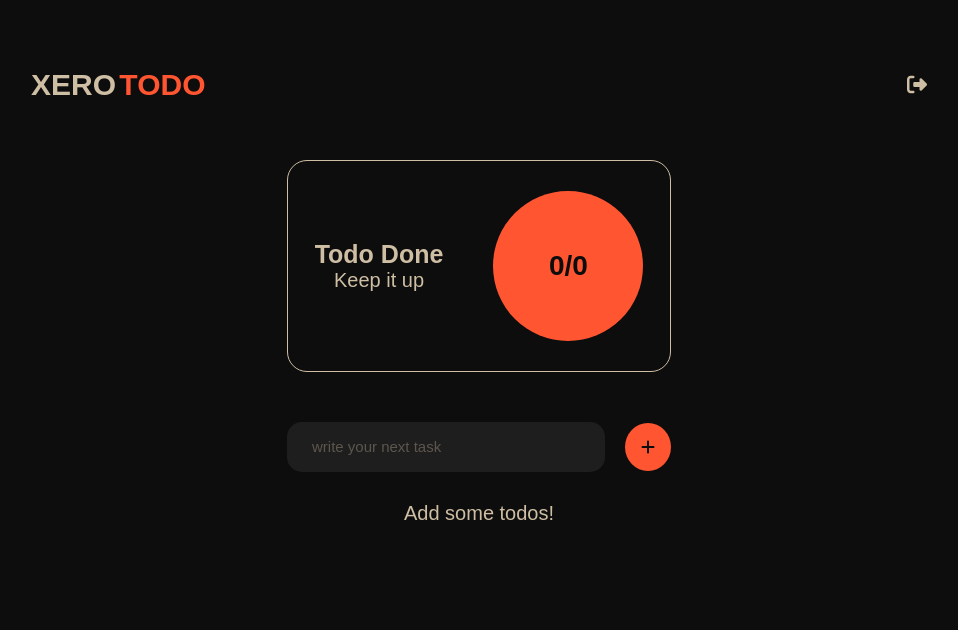
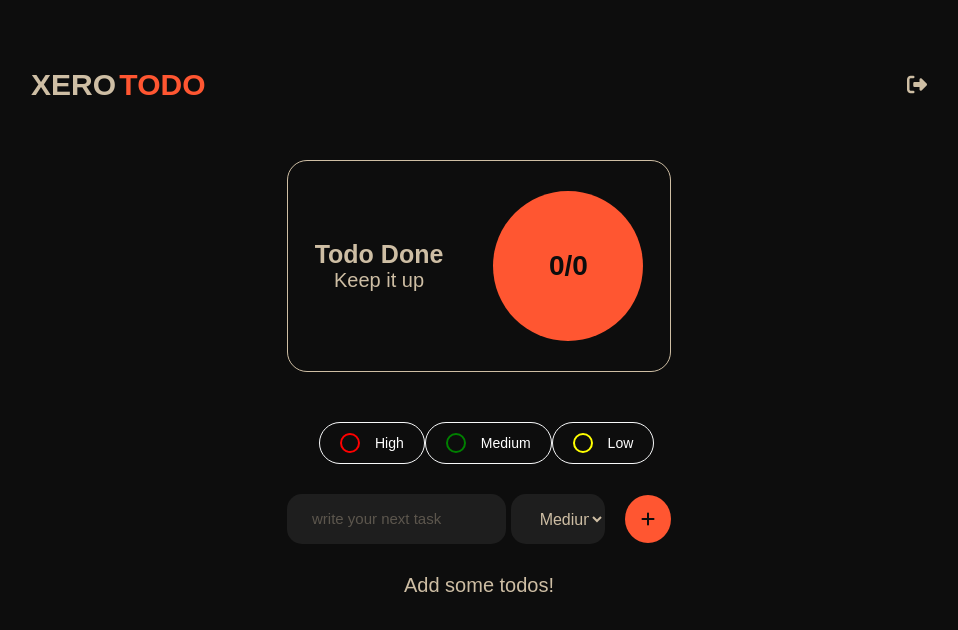
Before and after one commit to prajwalkumar05/todo-app, a Vue app: page / in a window 1280 px wide. Shown: the top 630 px of the page, without its empty margins (161-1119 px from the left). Built offline with nearby package versions, Linux system fonts and the light colour scheme.

Commit message:
priority based listin

```diff
--- a/src/App.vue
+++ b/src/App.vue
@@ -2,13 +2,17 @@
   <div id="app">
     <Navbar />
     <TodoCounter :todos-list="todos" />
-    <TodoInput @input-value="handleInputValue"  />
+    <PriorityIndicator />
+    <TodoInput :initial-value="todoToEdit" @input-value="handleInputValue" />
+
     <p v-if="todos.length === 0" class="todos_list_alert_text">Add some todos!</p>
-    <TodoList v-for="(todo, index) in todos" :todo="todo" :key="index"
-    @remove-todo="deleteTodo"
-    :index="index"
-    @show-toast="showToast" />
+
+    <TodoList v-for="(todo, index) in sortedTasks" :todo="todo" :key="index" @remove-todo="deleteTodo" :index="index"
+      @edit-todo="editTodo" @show-toast="showToast" @swapthe-value="swapThevalue" />
+
+
     <MessageAlert :message="toastMessage" ref="toast" />
+
   </div>
 </template>
 
@@ -18,6 +22,7 @@ import TodoList from './components/TodoList.vue'
 import TodoCounter from './components/TodoCounter.vue'
 import TodoInput from './components/TodoInput.vue'
 import MessageAlert from './components/MessageAlert.vue'
+import PriorityIndicator from './components/PriorityIndicator.vue'
 
 export default {
   name: 'App',
@@ -26,39 +31,98 @@ export default {
     TodoCounter,
     TodoList,
     TodoInput,
-    MessageAlert
+    MessageAlert,
+    PriorityIndicator
   },
   data() {
     return {
       todos: [],
-      toastMessage:"",
+      toastMessage: "",
+      counter: 1,
+      todoToEdit: "",
+      editingTask: null,
+      swapValue1: null,
+      swapValue2: null,
     }
   },
+  computed: {
+    sortedTasks() {
+      const priorityOrder = { high: 0, medium: 1, low: 2 };
+      const sorted = this.todos.slice().sort((a, b) => priorityOrder[a.selectedPriority] - priorityOrder[b.selectedPriority]);
+      console.log("sorted");
+      console.log(sorted);
+      return sorted;
+    }
+  },
+
   methods: {
-    handleInputValue(inputValue) {
+    handleInputValue(inputValue, selectedPriority) {
+      console.log(inputValue, selectedPriority)
 
-      if(inputValue === ""){
+      if (inputValue === "") {
         return
       }
 
-      this.todos.push({
-        taskName: inputValue,
-        isDone: false,
-        isEditing: false
-      })
-      this.showToast("Todo Adedd")
-      console.log(this.todos)
+      if (this.editingTask != null) {
+        const todoToUpdate = this.todos.find(todo => todo.id === this.editingTask);
+        if (todoToUpdate) {
+          todoToUpdate.taskName = inputValue;
+        }
+        this.editingTask = null;
+      }
+      else {
+        this.todos.push({
+          id: this.counter++, taskName: inputValue, isDone: false, isEditing: false, selectedPriority: selectedPriority
+        })
+        this.showToast("Todo Adedd")
+        console.log(this.todos)
+      }
     },
 
     deleteTodo(id) {
       console.log(id)
-      this.todos = this.todos.filter((todo, i) => i !== id);
+      this.todos = this.todos.filter((todo) => todo.id !== id);
+      this.editingTask = null;
     },
 
     showToast(message) {
       this.toastMessage = message;
       this.$refs.toast.showToast();
-    }
+    },
+
+    editTodo(taskname, id) {
+      console.log(taskname, id)
+      this.todoToEdit = taskname;
+      this.editingTask = id
+    },
+
+    swapThevalue(index) {
+      if (this.swapValue1 === null) {
+        this.swapValue1 = index;
+        console.log(this.swapValue1);
+      } else if (this.swapValue2 === null) {
+        this.swapValue2 = index;
+        console.log(this.swapValue2);
+      }
+      this.compare()
+    },
+    compare(){
+        if (this.swapValue1 !== null && this.swapValue2 !== null) {
+          console.log("i am running");
+          const temp = this.todos[this.swapValue1].taskName;
+          this.todos[this.swapValue1].taskName = this.todos[this.swapValue2].taskName;
+          this.todos[this.swapValue2].taskName = temp;
+
+
+          this.swapValue1 = null;
+          this.swapValue2 = null;
+        }
+      }
+
+
+
+
+
   }
 }
 </script>
@@ -80,7 +144,7 @@ export default {
   min-height: 100vh;
 }
 
-.todos_list_alert_text{
+.todos_list_alert_text {
   font-size: 2rem;
   color: #CEBEA4;
 }
--- /dev/null
+++ b/src/components/PriorityIndicator.vue
@@ -0,0 +1,67 @@
+<template>
+    <div class="priority-tags">
+      <div v-for="(priority, index) in priorityList" :key="index" class="priority-tag">
+        <div class="circle" :class="priority.class"></div>
+        <span class="tag-name">{{ priority.name }}</span>
+      </div>
+    </div>
+  </template>
+
+  <script>
+  export default {
+    name: 'PriorityIndicator',
+    data() {
+      return {
+        priorityList: [
+          { name: 'High', class: 'high-priority' },
+          { name: 'Medium', class: 'medium-priority' },
+          { name: 'Low', class: 'low-priority' }
+        ]
+      };
+    }
+  };
+  </script>
+
+  <style scoped>
+  .priority-tags {
+    display: flex;
+    justify-content: space-between;
+    align-items: center;
+    width: 25%;
+    margin: 0 auto;
+  }
+
+  .priority-tag {
+    display: flex;
+    align-items: center;
+    padding: 1rem 2rem;
+    border:1px solid  #f8f9fa;
+    border-radius: 25px;
+    gap: 10px;
+  }
+
+  .circle {
+    height: 20px;
+    width: 20px;
+    border-radius: 50%;
+    margin-right: 5px;
+  }
+
+  .tag-name {
+    font-size: 14px;
+    color: #fff;
+  }
+
+  /* Priority tag colors */
+  .high-priority {
+    border: 2px solid red;
+  }
+
+  .medium-priority {
+    border: 2px solid green;
+  }
+
+  .low-priority {
+    border: 2px solid yellow;
+  }
+  </style>
--- a/src/components/TodoInput.vue
+++ b/src/components/TodoInput.vue
@@ -1,26 +1,39 @@
 <template>
     <div class="add_todo_container">
-        <input ref="myInput" v-on:keyup.enter="handleSubmit"  class="add_todo_input" type="text" name="" id="" placeholder="write your next task" />
-        <span class="btn"  @click="handleSubmit"><i class="fa-solid fa-plus"></i></span>
+        <input v-model="inputValue" v-on:keyup.enter="handleSubmit" class="add_todo_input" type="text"
+            placeholder="write your next task" />
+        <select id="priority" v-model="selectedPriority">
+            <option value="high">High</option>
+            <option value="medium">Medium</option>
+            <option value="low">Low</option>
+        </select>
+        <span class="btn" @click="handleSubmit"><i class="fa-solid fa-plus"></i></span>
     </div>
 </template>
 
 <script>
 export default {
-    name: 'AddTodo',
+    name: 'TodoInput',
+    props: ["initialValue"],
     data() {
         return {
-            inputValue:""
+            inputValue: "",
+            selectedPriority: "medium"
         }
     },
+
+    watch: {
+        initialValue(newVal) {
+            this.inputValue = newVal;
+        }
+    },
+
     methods: {
         handleSubmit() {
-            this.inputValue = this.$refs.myInput.value;
-            this.$emit('input-value', this.inputValue);
-            this.$refs.myInput.value=""
+            this.$emit('input-value', this.inputValue, this.selectedPriority);
+            this.inputValue = ""
         },
-
-    }
+    },
 }
 </script>
 
@@ -44,6 +57,24 @@ export default {
     border: none;
     color: #CEBEA4;
     padding-left: 2.5rem;
+    font-size: 1.6rem;
+}
+
+#priority {
+    height: 100%;
+    width: 40%;
+    background-color: #1E1E1E;
+    border-radius: 15px;
+    outline: none;
+    border: none;
+    color: #CEBEA4;
+    padding-left: 2.5rem;
+    font-size: 1.6rem;
+    margin-left: 0.5rem;
+}
+
+option {
+    padding: 1rem;
     font-size: 1.6rem;
 }
 
--- a/src/components/TodoList.vue
+++ b/src/components/TodoList.vue
@@ -1,15 +1,16 @@
 <template>
     <div class="todos_list">
         <div :class="todo.isDone ? 'done' : 'todo_title_list'">
-            <div @click="doneTodo(todo)" class="circle"></div>
+            <div class="circle" :class="getPriorityClass(todo)" @click="doneTodo(todo)" ></div>
             <h3 v-if="!todo.isEditing" class="todo_title_text">{{ todo.taskName }}</h3>
             <input v-else v-model="editedTodo" v-on:keyup.enter="editTodo(todo)" class="todo_input_edit">
         </div>
 
 
         <div class="todo_logo">
+            <span @click="moveToHigh(index)" class="icons"><i class="fa-solid fa-retweet" :class="isClicked ? 'isclicked' : 'notclicked'"></i></span>
             <span @click="editTodo(todo)" class="icons"><i class="fa-regular fa-pen-to-square"></i></span>
-            <span @click="onDeleteTodo(index)" class="icons"><i class="fa-regular fa-trash-can"></i></span>
+            <span @click="onDeleteTodo(todo.id)" class="icons"><i class="fa-regular fa-trash-can"></i></span>
         </div>
     </div>
 </template>
@@ -20,7 +21,8 @@ export default {
     props: ["todo", "index"],
     data() {
         return {
-            editedTodo: ''
+            editedTodo: '',
+            isClicked:false,
         }
     },
     methods: {
@@ -32,22 +34,31 @@ export default {
 
         doneTodo(todo) {
             todo.isDone = !todo.isDone
-            if(todo.isDone){
+            if (todo.isDone) {
                 this.$emit('show-toast', 'Task Completed');
             }
         },
 
         editTodo(todo) {
-            todo.isEditing = !todo.isEditing
+            this.$emit('edit-todo', todo.taskName, todo.id); // Emit event with the task name
+        },
+        getPriorityClass(todo) {
+            // Return CSS class based on todo priority
+            return {
+                'high-priority': todo.selectedPriority === 'high',
+                'medium-priority': todo.selectedPriority === 'medium',
+                'low-priority': todo.selectedPriority === 'low'
+            };
+        },
+        moveToHigh(index){
+            this.isClicked = !this.isClicked
+            console.log(this.isClicked)
+            this.$emit('swapthe-value',index);
+        }
 
-            if (todo.isEditing) {
-                this.editedTodo = todo.taskName;
-            } else {
-                todo.taskName = this.editedTodo;
-            }
-        }
+
+
     }
-
 }
 </script>
 
@@ -93,6 +104,21 @@ export default {
     color: #CEBEA4;
 }
 
+.fa-retweet{
+    font-size: 2.2rem;
+    color: #CEBEA4;
+}
+
+.notclicked{
+    font-size: 2.2rem;
+    color: #CEBEA4;
+}
+
+.isclicked{
+    font-size: 2.2rem;
+    color: red;
+}
+
 .done {
     display: flex;
     align-items: center;
@@ -125,6 +151,18 @@ export default {
     text-decoration: line-through;
 }
 
+.high-priority{
+    border: 2px solid red;
+}
+
+.medium-priority{
+    border: 2px solid green;
+}
+
+.low-priority{
+    border: 2px solid yellow;
+}
+
 
 
 @media only screen and (max-width: 500px) {
```
